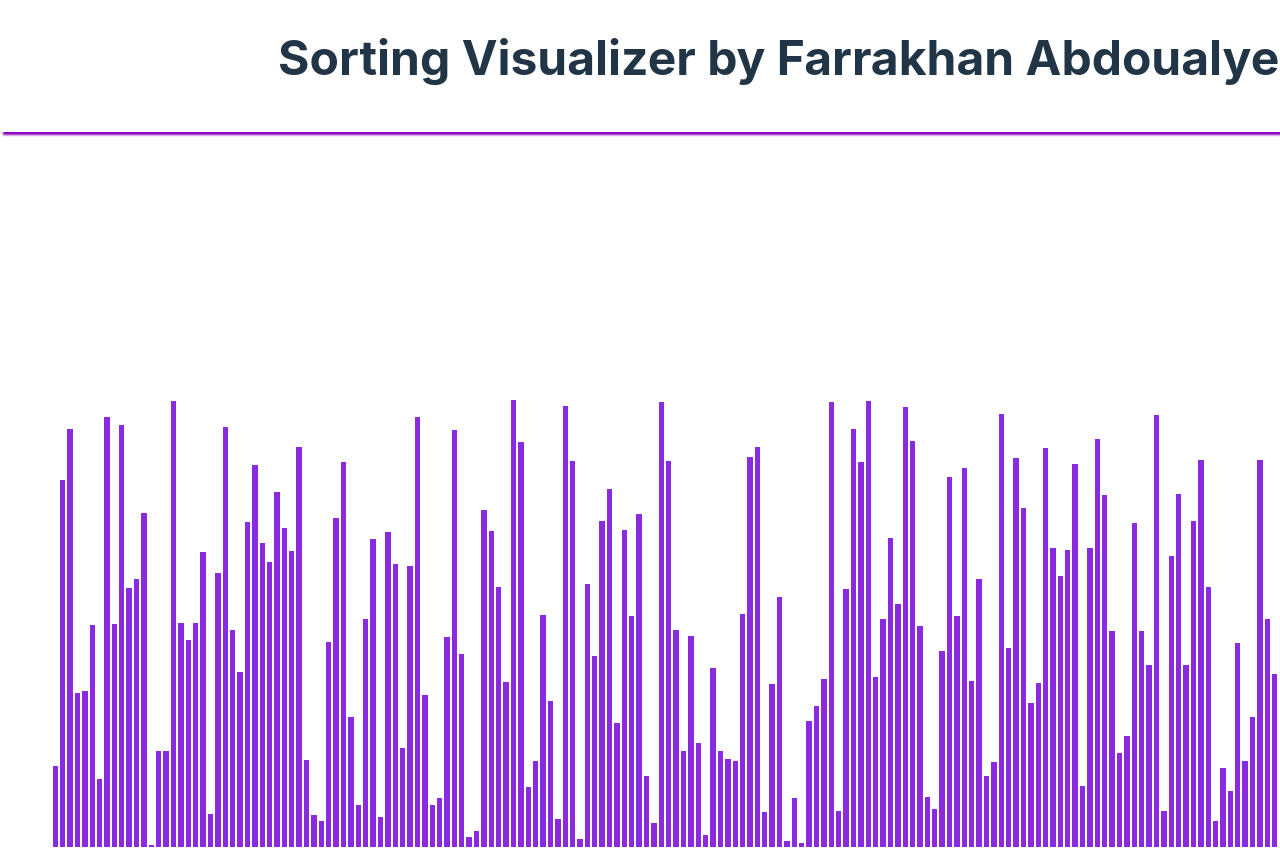
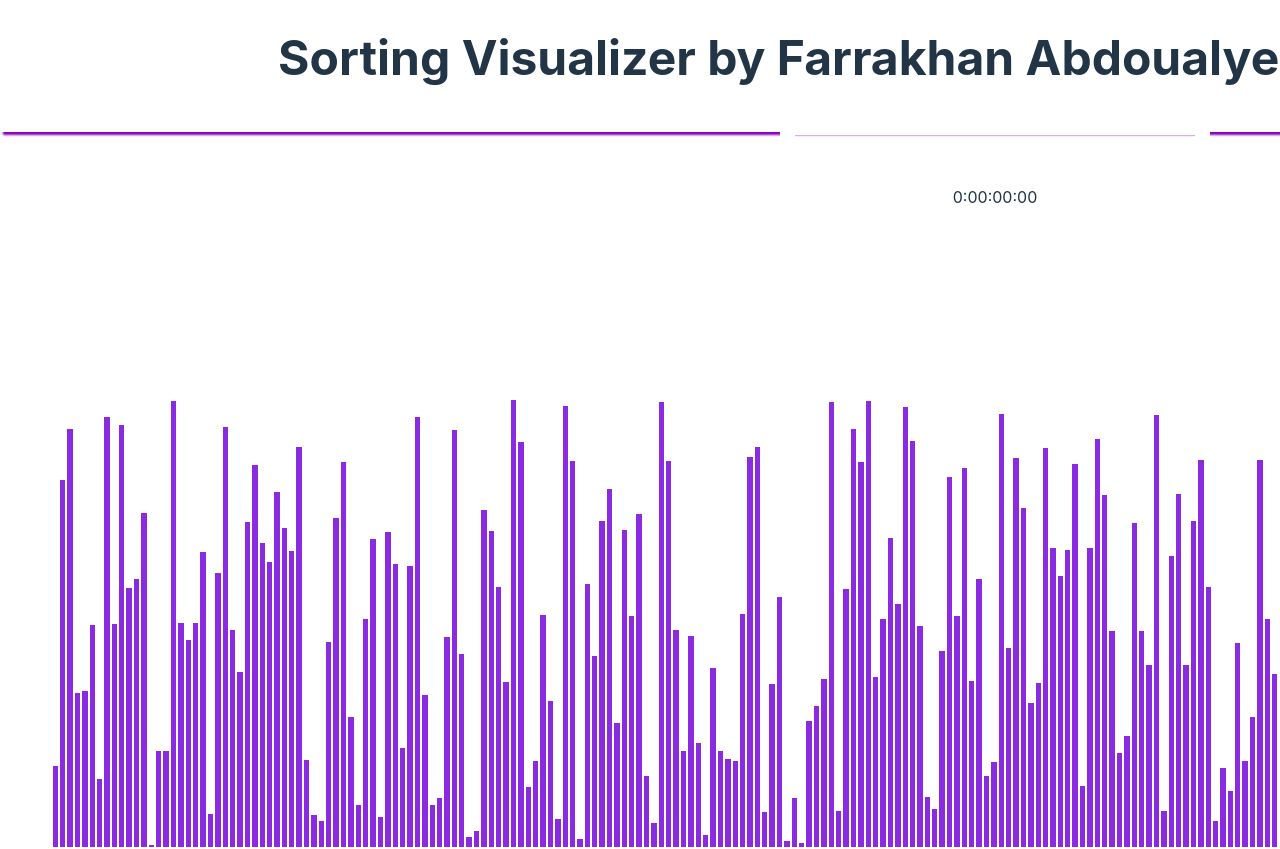
Before and after one commit to farr13/sortingVisualizer-project, a React (Vite) app: page / in a window 1280 px wide. Shown: the top 849 px of the page. Built offline with nearby package versions, Linux system fonts and the light colour scheme.

Commit message:
Fixed Minor Syntax errors

```diff
--- a/src/App.jsx
+++ b/src/App.jsx
@@ -8,11 +8,9 @@ function App() {
 
   return (
     <>
-      <head>
-        <title>Sorting Visualizer</title>
-      </head>
+      <title>Sorting Visualizer</title>
       <div className='top-bar'>
-        <div class="barCont">
+        <div className="barCont">
           <h1>Sorting Visualizer by Farrakhan Abdoualye, Powered By: <a href="https://vite.dev" target="_blank">
           <img src={viteLogo} className="logo" alt="Vite logo" />
         </a></h1>
--- a/src/SortingAlgorithms/sortingAlgorithms.js
+++ b/src/SortingAlgorithms/sortingAlgorithms.js
@@ -34,7 +34,7 @@ export const selectionSortAlgorithm = array => {
     for (let i = 0; i < array.length; i++) {
         let min = i;
         for (let j = i; j < array.length; j++) {
-            animations.push([[i, i], [array[i], array[i]]]);
+            animations.push([[0, 0], [array[0], array[0]]]); // Meant to simulate wating for the loop to find the correct value
             if (array[min] > array[j]) {
                 min = j;
             }
@@ -66,6 +66,9 @@ function partition(array, start, end) {
             temp = array[i];
             array[i] = array[j];
             array[j] = temp;
+        }
+        else {
+            quick_sort_animations.push([[0, 0], [array[0], array[0]]]); // Meant to simulate wating for the loop to find the correct value
         }
     }
     i++;
--- a/src/SortingVisualizer/SortingVisualizer.css
+++ b/src/SortingVisualizer/SortingVisualizer.css
@@ -20,3 +20,13 @@
     display: inline-block;
     margin: 0 1px;
 }
+
+.stop-watch {
+    position: absolute;
+    width: 300px;
+    border: 15px solid rgb(255, 255, 255);
+    padding: 50px;
+    margin: 20px;
+    top: -300px;
+    right: 50px;
+}
--- a/src/SortingVisualizer/SortingVisualizer.jsx
+++ b/src/SortingVisualizer/SortingVisualizer.jsx
@@ -5,9 +5,10 @@ import { quickSortAlgorithm } from '../SortingAlgorithms/sortingAlgorithms.js';
 import { selectionSortAlgorithm } from '../SortingAlgorithms/sortingAlgorithms.js';
 import { insertionSortAlgorithm } from '../SortingAlgorithms/sortingAlgorithms.js';
 
-export const quick_sort_animations = []
+export let quick_sort_animations = []
 const ANIMATION_SPEED_MS = 2
 const NUMBER_OF_ARRAY_BARS = 250
+
 function randomIntFromInterval(max) {
     /*
     This function is used to generate a random integer from 1 - max.
@@ -26,16 +27,15 @@ export default class SortingVisualizer extends React.Component {
         super(props);
 
         this.state = {
-            array: [],
+            array: []
         };
-        this.timeoutIds = []
+        this.timeoutID;
         this.isSorting = true;
     }
 
     stopSorting = () => {
         this.isSorting = false; // Stop ongoing sorting
-        this.timeoutIds.forEach(clearTimeout); // Clear all pending timeouts
-        this.timeoutIds = []; // Reset timeout list
+        clearTimeout(this.timeoutID);
     };
 
 
@@ -55,9 +55,8 @@ export default class SortingVisualizer extends React.Component {
         :returns: None
         */
         this.isSorting = false;
-        this.stopSorting()
-        this.animations = []
-        quick_sort_animations.length = 0
+        this.stopSorting();
+        quick_sort_animations.length = 0;
         const array = [];
         for (let i = 0; i < NUMBER_OF_ARRAY_BARS; i++) {
             array.push(randomIntFromInterval(450));
@@ -101,6 +100,7 @@ export default class SortingVisualizer extends React.Component {
 
         let sortingArray = this.state.array
         let animations = selectionSortAlgorithm(sortingArray)
+        let i = 0
         const arrayBars = Array.from(document.getElementsByClassName('array-bar'));
         for (let i = 0; i < animations.length; i++) {
              this.timeoutID = setTimeout(() => {
@@ -169,21 +169,24 @@ export default class SortingVisualizer extends React.Component {
         :returns: None
         */
         const {array} = this.state;
-
-
+        const sorting = this.isSorting;
+        let d = new Date();
         return (
             <div className='array-contain'>
               {array.map((value, idx) => (
                 <div className='array-bar'
-                key={idx}
-                style={{height: `${value}px`}}>
+                    key={idx}
+                    style={{height: `${value}px`}}>
                 </div>
               ))}
-              <button on onClick={() => this.resetArray()}>Generate New Array</button>
-              <button on onClick={() => this.selectionSort()}>Selection Sort</button>
-              <button on onClick={() => this.bubbleSort()}>Bubble Sort</button>
-              <button on onClick={() => this.quickSort()}>Quick Sort</button>
-              <button on onClick={() => this.insertionSort()}>Insertion Sort</button>
+              <button onClick={() => this.resetArray()}>Generate New Array</button>
+              <button onClick={() => this.selectionSort()}>Selection Sort</button>
+              <button onClick={() => this.bubbleSort()}>Bubble Sort</button>
+              <button onClick={() => this.quickSort()}>Quick Sort</button>
+              <button onClick={() => this.insertionSort()}>Insertion Sort</button>
+              <div className='stop-watch'>
+                0:00:00:00
+              </div>
             </div>
         );
     }
```
